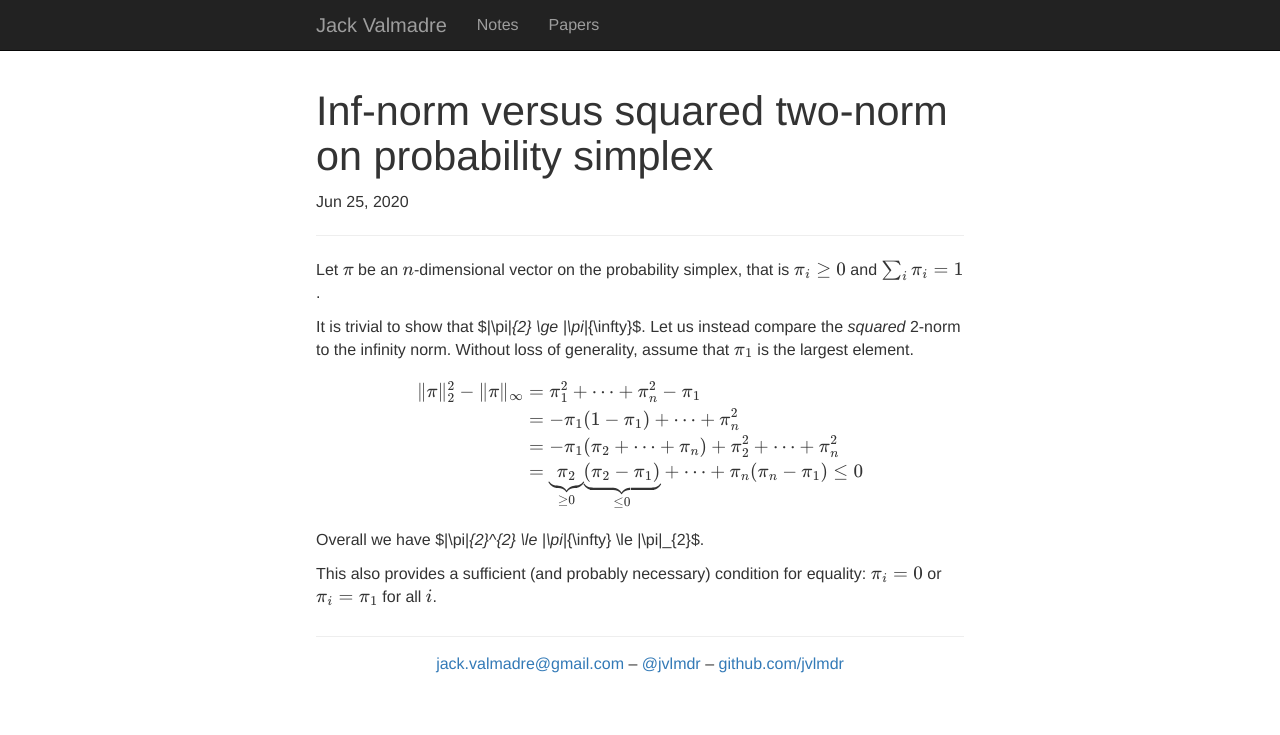
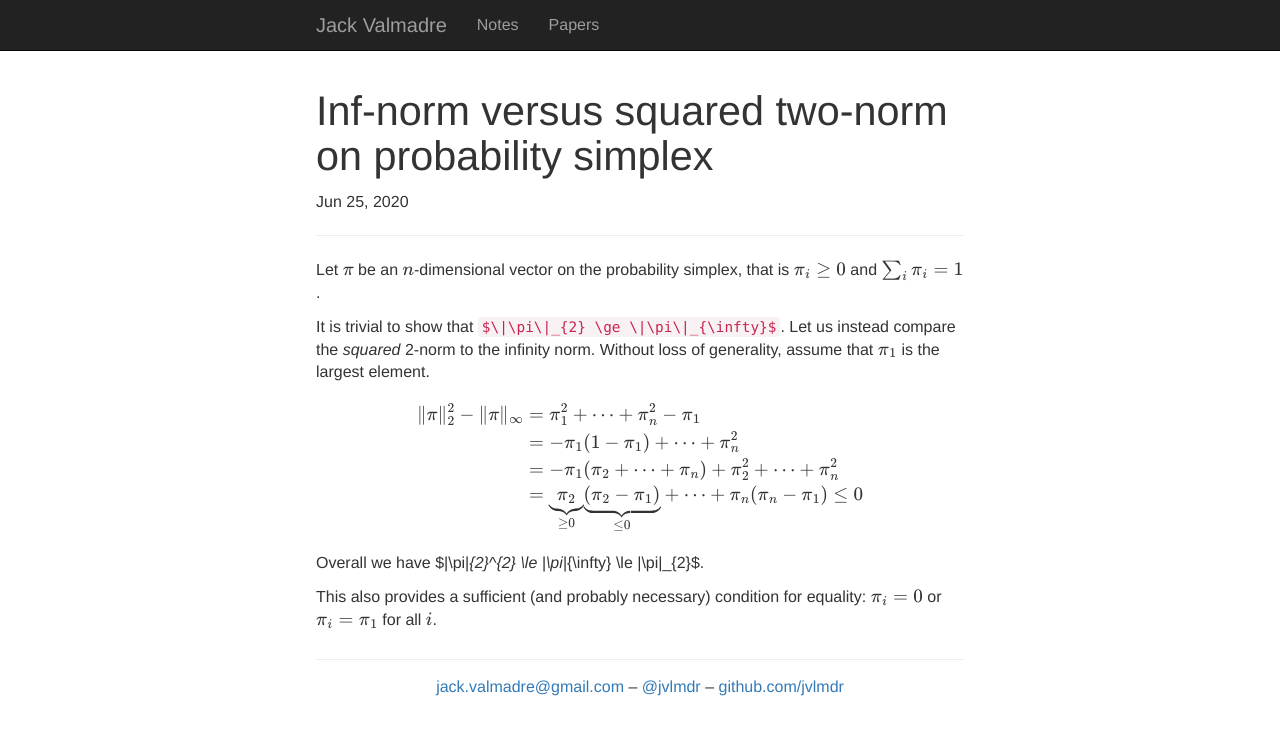
Before and after one commit to jvlmdr/jack.valmadre.net, a Jekyll site: the page built from notes/_posts/2020-06-25-squared-two-norm-convex.md, in a window 1280 px wide. Shown: the top 735 px of the page. Built offline with Jekyll 4.4.1, drawn with Linux system fonts in a browser that asks for light colours; nearby versions of some CDN libraries; formulas are drawn with MathJax 3.

Commit message:
Try verbatim mode for underscores in math

```diff
--- a/notes/_posts/2020-06-25-squared-two-norm-convex.md
+++ b/notes/_posts/2020-06-25-squared-two-norm-convex.md
@@ -6,7 +6,7 @@ math:   true
 
 Let $\pi$ be an $n$-dimensional vector on the probability simplex, that is $\pi_{i} \ge 0$ and $\sum_{i} \pi_{i} = 1$.
 
-It is trivial to show that $\|\pi\|_{2} \ge \|\pi\|_{\infty}$.
+It is trivial to show that `$\|\pi\|_{2} \ge \|\pi\|_{\infty}$`.
 Let us instead compare the _squared_ 2-norm to the infinity norm.
 Without loss of generality, assume that $\pi_{1}$ is the largest element.
 
```
